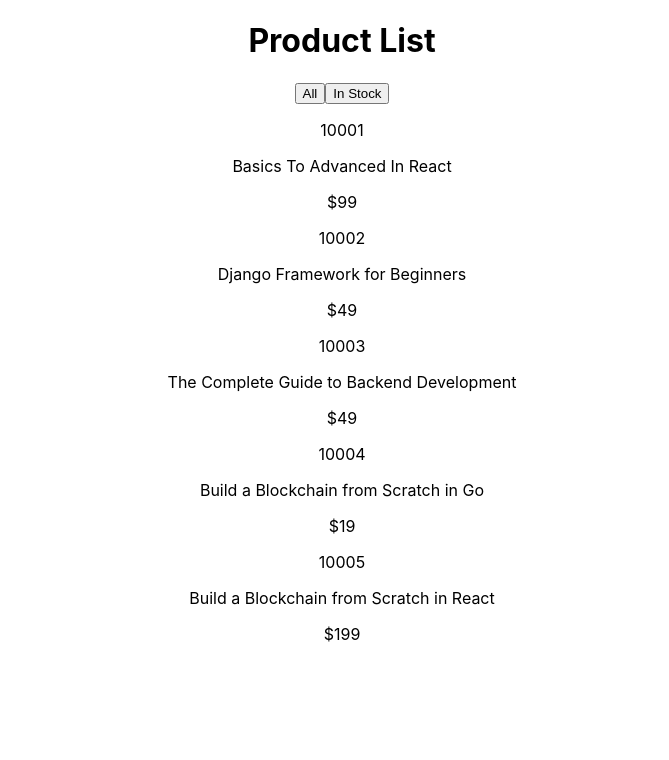
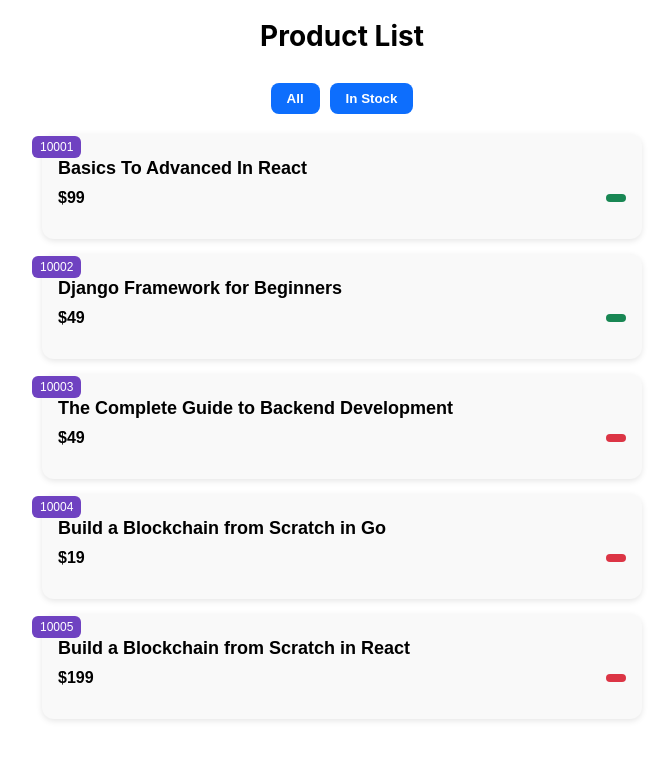
Before and after one commit to SanjithaDilshan/ShopMate---React, a React (Create React App) app: page / in a window 1280 px wide. Shown: the top 760 px of the page, without its empty margins (298-967 px from the left). Built offline with nearby package versions, Linux system fonts and the light colour scheme; data requests are answered from the project's data file.

Commit message:
Infinite Loops & update css part

```diff
--- a/src/App.css
+++ b/src/App.css
@@ -1,38 +1,96 @@
-.App {
+.title {
   text-align: center;
+  font-size: 28px;
+  font-weight: bold;
+  margin-bottom: 20px;
 }
 
-.App-logo {
-  height: 40vmin;
-  pointer-events: none;
+
+section {
+  max-width: 600px;
+  margin: 30px auto;
+  font-family: Arial, Helvetica, sans-serif;
 }
 
-@media (prefers-reduced-motion: no-preference) {
-  .App-logo {
-    animation: App-logo-spin infinite 20s linear;
-  }
+.filter {
+  display: flex;
+  justify-content: center;
+  margin-bottom: 20px;
+  gap: 10px;
 }
 
-.App-header {
-  background-color: #282c34;
-  min-height: 100vh;
-  display: flex;
-  flex-direction: column;
-  align-items: center;
-  justify-content: center;
-  font-size: calc(10px + 2vmin);
+.filter button {
+  background: #0d6efd;
   color: white;
+  border: none;
+  padding: 8px 16px;
+  border-radius: 8px;
+  cursor: pointer;
+  font-weight: 600;
+  transition: background 0.3s ease;
 }
 
-.App-link {
-  color: #61dafb;
+.filter button:hover {
+  background: #0a58ca;
 }
 
-@keyframes App-logo-spin {
-  from {
-    transform: rotate(0deg);
-  }
-  to {
-    transform: rotate(360deg);
-  }
+.loading {
+  text-align: center;
+  margin: 20px 0;
 }
+
+.card {
+  background: #f9f9f9;
+  border-radius: 12px;
+  padding: 16px;
+  margin-bottom: 15px;
+  box-shadow: 0 2px 6px rgba(0, 0, 0, 0.1);
+  position: relative;
+}
+
+.card .id {
+  position: absolute;
+  top: -10px;
+  left: -10px;
+  background: #6f42c1;
+  color: #fff;
+  font-size: 12px;
+  padding: 4px 8px;
+  border-radius: 6px;
+}
+
+.card .name {
+  font-size: 18px;
+  font-weight: bold;
+  margin: 8px 0;
+}
+
+.card .info {
+  display: flex;
+  justify-content: space-between;
+  align-items: center;
+  margin-top: 10px;
+}
+
+.card .info span:first-child {
+  font-size: 16px;
+  font-weight: 600;
+}
+
+.instock {
+  background: #198754;
+  color: white;
+  padding: 4px 10px;
+  border-radius: 12px;
+  font-size: 12px;
+  font-weight: 600;
+}
+
+.unavailable {
+  background: #dc3545;
+  color: white;
+  padding: 4px 10px;
+  border-radius: 12px;
+  font-size: 12px;
+  font-weight: 600;
+}
--- a/src/App.js
+++ b/src/App.js
@@ -4,7 +4,7 @@
 function App() {
   return (
     <div className="App">
-      <h1>Product List</h1>
+      <h1 className="title">Product List</h1>
       <ProductList/>
     </div>
   );
--- a/src/components/ProductList.js
+++ b/src/components/ProductList.js
@@ -4,7 +4,7 @@
 
 export const ProductList = () => {
     const [url, setUrl] = useState("http://localhost:8000/products");
-    const { data: products, loading, error } = useFetch(url);
+    const { data: products, loading, error } = useFetch(url, { content: "ABC"});
 
     return (
     <section>
@@ -12,7 +12,9 @@
         <button onClick={() => setUrl("http://localhost:8000/products")}>All</button>
         <button onClick={() => setUrl("http://localhost:8000/products?in_stock=true")}>In Stock</button>
       </div>
+
       { loading && <p className="loading"><img src={Loading} alt="" /></p>}
+
       { error && <p>{error}</p>}
 
 
--- a/src/hooks/useFetch.js
+++ b/src/hooks/useFetch.js
@@ -1,10 +1,11 @@
-import { useEffect, useState } from "react";
+import { useEffect, useRef, useState } from "react";
 
-export const useFetch = (url) => {
+export const useFetch = (url, _body) => {
 
     const [data, setData] = useState(null);
     const [loading, setLoading] = useState(false);
     const [error, setError] = useState("");
+    const body = useRef(_body);
 
     useEffect(() => {
 
@@ -22,6 +23,7 @@
                 setLoading(false);
                 setData(result);
                 setError("");
+                console.log("-----");
                 console.log(result);
             } catch(error) {
                 setLoading(false);
@@ -32,7 +34,7 @@
         fetchData();
 
         return () => controller.abort();
-    }, [url]);
+    }, [url, body]);
 
   return { data, loading, error}
 }
```
